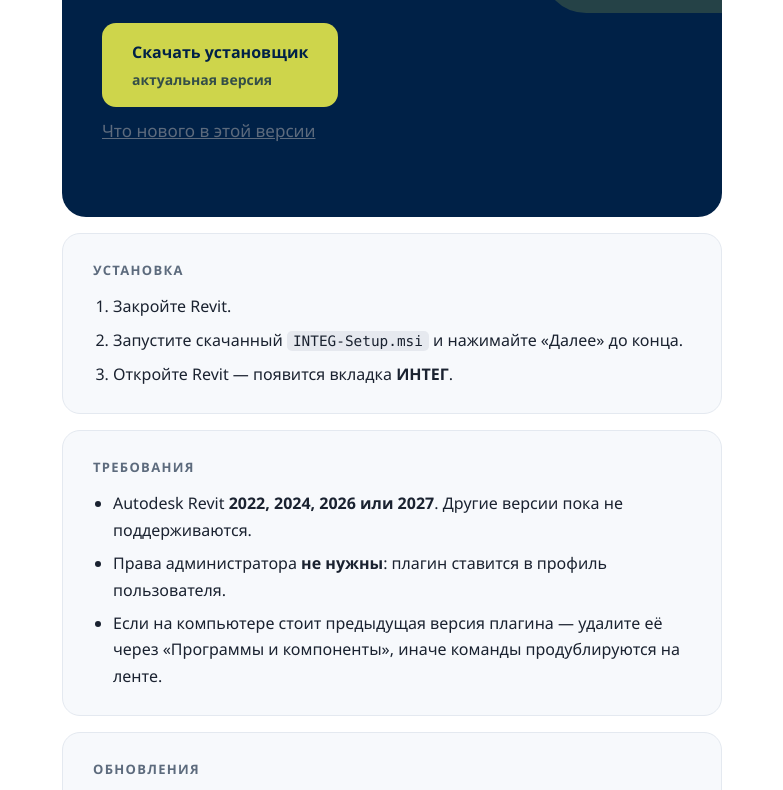
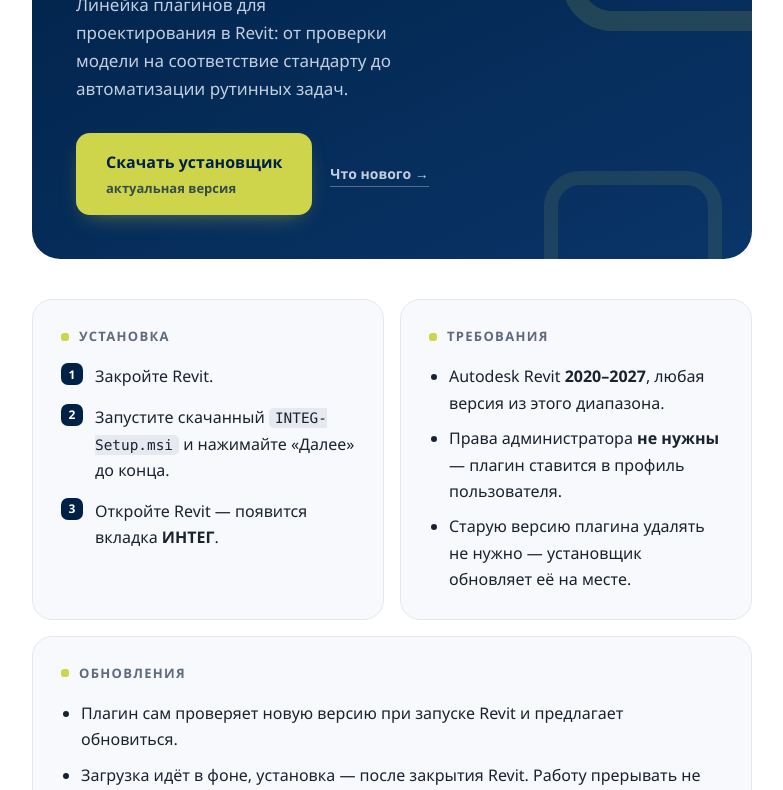
Before and after one commit to integ-bim/integ-dist, a plain HTML site: page index.html in a window 1280 px wide. Shown: the part 207-997 px from the top of the page, without its empty margins (248-1031 px from the left). Drawn offline with Linux system fonts and the light colour scheme; no server answers.

Commit message:
Актуализация и редизайн страницы загрузки
Требования обновлены под фактический диапазон поддержки — Revit 2020–2027
(было "2022, 2024, 2026 или 2027", устарело после INTEG v0.14.1). Заодно
убрано устаревшее указание удалять старую версию перед установкой:
установщик обновляет плагин на месте.

Визуально: карточки в двухколоночной сетке на широких экранах, нумерованные
шаги установки, более выразительная плашка-герой с градиентом и декором в
фирменных цветах — стиль (#002147/#CED54B, скруглённые плашки, Nunito)
сохранён без изменений.

Co-Authored-By: Claude Opus 5 <noreply@anthropic.com>

```diff
--- a/index.html
+++ b/index.html
@@ -22,6 +22,7 @@
 <style>
     :root {
         --blue: #002147;
+        --blue-2: #0a3568;
         --lime: #ced54b;
 
         --bg: #ffffff;
@@ -45,7 +46,7 @@
 
     body {
         margin: 0;
-        padding: 40px 20px 64px;
+        padding: 48px 20px 64px;
         background: var(--bg);
         color: var(--fg);
         font-family: Nunito, "Segoe UI Variable Text", "Segoe UI", system-ui, Roboto, Arial, sans-serif;
@@ -54,50 +55,83 @@
         -webkit-font-smoothing: antialiased;
     }
 
-    main { max-width: 660px; margin: 0 auto; }
+    main { max-width: 720px; margin: 0 auto; }
 
-    /* Плашка-герой в фирменном синем */
+    /* Плашка-герой в фирменном синем, с лёгким градиентом — оба цвета фирменные */
     .hero {
         position: relative;
         overflow: hidden;
-        background: var(--blue);
-        border-radius: 24px;
-        padding: 44px 40px 40px;
+        background: linear-gradient(155deg, var(--blue) 0%, var(--blue-2) 100%);
+        border-radius: 28px;
+        padding: 48px 44px 44px;
         color: #fff;
     }
 
-    /* Отсылка к знаку: квадрат-«окно» со скруглёнными углами. Декор, не логотип. */
+    /* Отсылка к знаку: квадраты-«окна» со скруглёнными углами. Декор, не логотип. */
+    .hero::before {
+        content: "";
+        position: absolute;
+        right: -70px;
+        top: -70px;
+        width: 220px;
+        height: 220px;
+        border: 20px solid var(--lime);
+        border-radius: 50px;
+        opacity: 0.14;
+    }
+
     .hero::after {
         content: "";
         position: absolute;
-        right: -56px;
-        top: -56px;
-        width: 200px;
-        height: 200px;
-        border: 18px solid var(--lime);
-        border-radius: 44px;
-        opacity: 0.18;
+        right: 30px;
+        bottom: -90px;
+        width: 150px;
+        height: 150px;
+        border: 14px solid var(--lime);
+        border-radius: 36px;
+        opacity: 0.1;
+    }
+
+    .eyebrow {
+        position: relative;
+        display: inline-block;
+        margin: 0 0 14px;
+        padding: 5px 12px;
+        border-radius: 999px;
+        background: rgba(206, 213, 75, 0.16);
+        color: var(--lime);
+        font-size: 12px;
+        font-weight: 700;
+        letter-spacing: 0.12em;
+        text-transform: uppercase;
     }
 
     .hero h1 {
         position: relative;
         margin: 0;
-        font-size: 44px;
+        font-size: 42px;
         font-weight: 800;
-        letter-spacing: 0.14em;
+        letter-spacing: 0.1em;
         line-height: 1.1;
     }
 
     .hero p {
         position: relative;
-        margin: 10px 0 32px;
-        color: #b9c6d8;
+        margin: 12px 0 30px;
+        color: #c3cfe0;
         font-size: 17px;
-        max-width: 30ch;
+        max-width: 34ch;
+    }
+
+    .actions {
+        position: relative;
+        display: flex;
+        flex-wrap: wrap;
+        align-items: center;
+        gap: 18px;
     }
 
     .download {
-        position: relative;
         display: inline-flex;
         flex-direction: column;
         gap: 2px;
@@ -107,52 +141,112 @@
         color: var(--blue);
         text-decoration: none;
         font-weight: 700;
-        transition: transform 0.12s ease;
+        transition: transform 0.12s ease, box-shadow 0.12s ease;
+        box-shadow: 0 8px 24px -12px rgba(206, 213, 75, 0.6);
     }
 
     .download:hover { transform: translateY(-2px); }
-    .download span { font-size: 14px; font-weight: 600; opacity: 0.75; }
+    .download span { font-size: 13px; font-weight: 600; opacity: 0.75; }
 
     /* Релиза ещё нет или он недоступен — кнопка не должна вести в 404 */
     .download.unavailable {
         background: transparent;
         border: 1px solid rgba(255, 255, 255, 0.28);
-        color: #b9c6d8;
+        color: #c3cfe0;
         cursor: default;
         pointer-events: none;
+        box-shadow: none;
     }
 
-    .notes {
-        margin: 18px 0 0;
-        font-size: 15px;
+    .notes-link {
+        font-size: 14px;
+        font-weight: 600;
+        color: #c3cfe0;
+        text-decoration: none;
+        border-bottom: 1px solid rgba(195, 207, 224, 0.4);
+        padding-bottom: 1px;
     }
 
-    .notes a { color: var(--muted); }
-    .notes a:hover { color: var(--fg); }
+    .notes-link:hover { color: #fff; border-color: #fff; }
 
     /* Плашки с содержанием */
+    .grid {
+        display: grid;
+        grid-template-columns: 1fr 1fr;
+        gap: 16px;
+        margin-top: 40px;
+    }
+
     .card {
-        margin-top: 16px;
-        padding: 26px 30px;
+        padding: 26px 28px;
         background: var(--card);
         border: 1px solid var(--line);
-        border-radius: 18px;
+        border-radius: 20px;
     }
 
-    .card:first-of-type { margin-top: 40px; }
+    .card.full { grid-column: 1 / -1; }
 
     .card h2 {
-        margin: 0 0 12px;
+        display: flex;
+        align-items: center;
+        gap: 10px;
+        margin: 0 0 16px;
         font-size: 13px;
-        font-weight: 700;
+        font-weight: 800;
         letter-spacing: 0.1em;
         text-transform: uppercase;
         color: var(--muted);
     }
 
-    ol, ul { margin: 0; padding-left: 20px; }
-    li { margin-bottom: 7px; }
-    li:last-child { margin-bottom: 0; }
+    .card h2::before {
+        content: "";
+        width: 8px;
+        height: 8px;
+        border-radius: 3px;
+        background: var(--lime);
+        flex: none;
+    }
+
+    .steps {
+        margin: 0;
+        padding: 0;
+        list-style: none;
+        counter-reset: step;
+    }
+
+    .steps li {
+        position: relative;
+        margin-bottom: 14px;
+        padding-left: 34px;
+        counter-increment: step;
+    }
+
+    .steps li:last-child { margin-bottom: 0; }
+
+    .steps li::before {
+        content: counter(step);
+        position: absolute;
+        left: 0;
+        top: 0;
+        width: 22px;
+        height: 22px;
+        border-radius: 7px;
+        background: var(--blue);
+        color: #fff;
+        font-size: 12px;
+        font-weight: 800;
+        display: flex;
+        align-items: center;
+        justify-content: center;
+    }
+
+    @media (prefers-color-scheme: dark) {
+        .steps li::before { background: var(--lime); color: var(--blue); }
+    }
+
+    ul.plain { margin: 0; padding-left: 20px; }
+    ul.plain li { margin-bottom: 9px; }
+    ul.plain li:last-child { margin-bottom: 0; }
 
     code {
         padding: 2px 6px;
@@ -167,36 +261,43 @@
     }
 
     footer {
-        margin-top: 36px;
+        margin-top: 40px;
         color: var(--muted);
         font-size: 14px;
         text-align: center;
     }
 
+    @media (max-width: 640px) {
+        .grid { grid-template-columns: 1fr; }
+    }
+
     @media (max-width: 520px) {
-        .hero { padding: 34px 26px 32px; border-radius: 20px; }
-        .hero h1 { font-size: 34px; }
-        .card { padding: 22px 24px; }
+        .hero { padding: 36px 26px 32px; border-radius: 22px; }
+        .hero h1 { font-size: 32px; }
+        .card { padding: 22px 22px; }
     }
 </style>
 </head>
 <body>
 <main>
     <section class="hero">
+        <span class="eyebrow">Autodesk Revit · 2020–2027</span>
         <h1>ИНТЕГ</h1>
-        <p>Линейка плагинов для Autodesk Revit</p>
+        <p>Линейка плагинов для проектирования в Revit: от проверки модели на соответствие стандарту до автоматизации рутинных задач.</p>
 
+        <div class="actions">
             <a class="download" href="https://github.com/integ-bim/integ-dist/releases/latest/download/INTEG-Setup.msi">
                 Скачать установщик
                 <span id="version">актуальная версия</span>
             </a>
-
-        <p class="notes"><a id="notes-link" href="https://github.com/integ-bim/integ-dist/releases/latest">Что нового в этой версии</a></p>
+            <a class="notes-link" id="notes-link" href="https://github.com/integ-bim/integ-dist/releases/latest">Что нового →</a>
+        </div>
     </section>
 
+    <div class="grid">
         <section class="card">
             <h2>Установка</h2>
-        <ol>
+            <ol class="steps">
                 <li>Закройте Revit.</li>
                 <li>Запустите скачанный <code>INTEG-Setup.msi</code> и нажимайте «Далее» до конца.</li>
                 <li>Откройте Revit — появится вкладка <strong>ИНТЕГ</strong>.</li>
@@ -205,26 +306,27 @@
 
         <section class="card">
             <h2>Требования</h2>
-        <ul>
-            <li>Autodesk Revit <strong>2022, 2024, 2026 или 2027</strong>. Другие версии пока не поддерживаются.</li>
-            <li>Права администратора <strong>не нужны</strong>: плагин ставится в профиль пользователя.</li>
-            <li>Если на компьютере стоит предыдущая версия плагина — удалите её через «Программы и компоненты», иначе команды продублируются на ленте.</li>
+            <ul class="plain">
+                <li>Autodesk Revit <strong>2020–2027</strong>, любая версия из этого диапазона.</li>
+                <li>Права администратора <strong>не нужны</strong> — плагин ставится в профиль пользователя.</li>
+                <li>Старую версию плагина удалять не нужно — установщик обновляет её на месте.</li>
             </ul>
         </section>
 
-    <section class="card">
+        <section class="card full">
             <h2>Обновления</h2>
-        <ul>
+            <ul class="plain">
                 <li>Плагин сам проверяет новую версию при запуске Revit и предлагает обновиться.</li>
                 <li>Загрузка идёт в фоне, установка — после закрытия Revit. Работу прерывать не нужно.</li>
                 <li>Обновиться вручную с этой страницы тоже можно: установщик ставится поверх.</li>
             </ul>
         </section>
 
-    <section class="card">
+        <section class="card full">
             <h2>Что-то не работает</h2>
             <p style="margin:0">Напишите в BIM-отдел. Приложите версию Revit, версию ИНТЕГ (окно «О программе») и скриншот — так разберёмся быстрее.</p>
         </section>
+    </div>
 
     <footer>ИНТЕГ · внутренний инструмент компании</footer>
 </main>
@@ -253,7 +355,7 @@
                     button.classList.add("unavailable");
                     button.firstChild.textContent = "Выпуск готовится ";
                     version.textContent = "установщик появится здесь";
-                    notes.parentNode.style.display = "none";
+                    notes.style.display = "none";
                     return;
                 }
 
```
Lines whose indentation alone changed are shown as unchanged.
